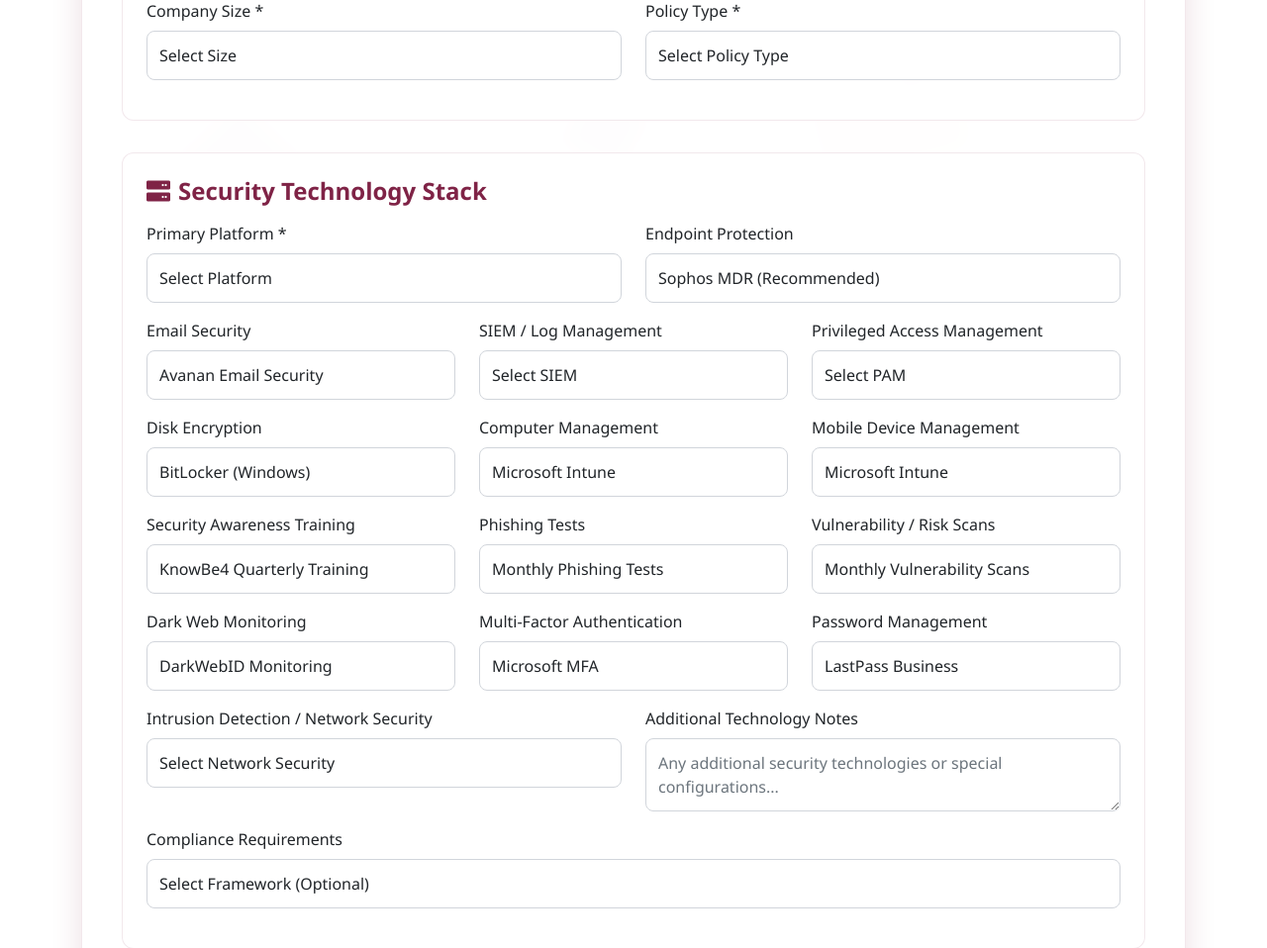
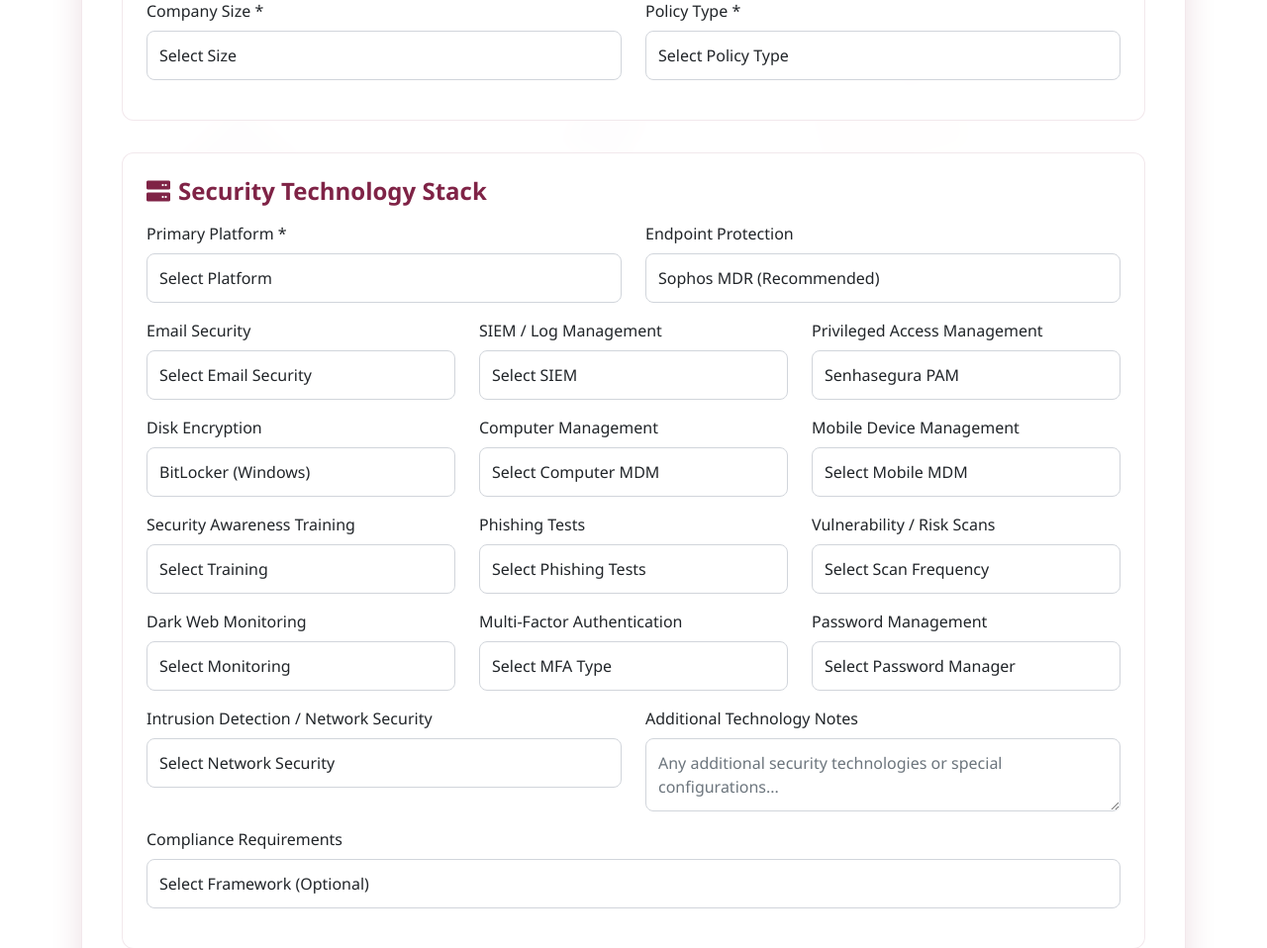
Before and after one commit to Christi-CrimsonIT/crimson-policy-generator, a Flask app: page / in a window 1280 px wide. Shown: the part 464-1422 px from the top of the page at 99% size. Run offline with Flask 3, Linux system fonts and the light colour scheme.

Commit message:
Update index.html
Updated default options.

```diff
--- a/templates/index.html
+++ b/templates/index.html
@@ -656,7 +656,7 @@
                             <label for="email_security" class="form-label">Email Security</label>
                             <select class="form-select" id="email_security" name="email_security">
                                 <option value="">Select Email Security</option>
-                                <option value="Avanan Email Security" selected>Avanan Email Security</option>
+                                <option value="Avanan Email Security">Avanan Email Security</option>
                                 <option value="Microsoft Defender">Microsoft Defender</option>
                                 <option value="Other Email Security">Other Solution</option>
                                 <option value="None">None</option>
@@ -675,7 +675,7 @@
                             <label for="pam_solution" class="form-label">Privileged Access Management</label>
                             <select class="form-select" id="pam_solution" name="pam_solution">
                                 <option value="">Select PAM</option>
-                                <option value="Senhasegura PAM">Senhasegura PAM</option>
+                                <option value="Senhasegura PAM" selected>Senhasegura PAM</option>
                                 <option value="Other PAM">Other PAM Solution</option>
                                 <option value="None">None</option>
                             </select>
@@ -699,7 +699,7 @@
                             <label for="mdm_computers" class="form-label">Computer Management</label>
                             <select class="form-select" id="mdm_computers" name="mdm_computers">
                                 <option value="">Select Computer MDM</option>
-                                <option value="Microsoft Intune" selected>Microsoft Intune</option>
+                                <option value="Microsoft Intune">Microsoft Intune</option>
                                 <option value="Other MDM">Other MDM Solution</option>
                                 <option value="None">None</option>
                             </select>
@@ -708,7 +708,7 @@
                             <label for="mdm_mobile" class="form-label">Mobile Device Management</label>
                             <select class="form-select" id="mdm_mobile" name="mdm_mobile">
                                 <option value="">Select Mobile MDM</option>
-                                <option value="Microsoft Intune" selected>Microsoft Intune</option>
+                                <option value="Microsoft Intune">Microsoft Intune</option>
                                 <option value="Other MDM">Other MDM Solution</option>
                                 <option value="None">None</option>
                             </select>
@@ -722,7 +722,7 @@
                             <select class="form-select" id="security_training" name="security_training">
                                 <option value="">Select Training</option>
                                 <option value="KnowBe4 Monthly Training">KnowBe4 Monthly Training</option>
-                                <option value="KnowBe4 Quarterly Training" selected>KnowBe4 Quarterly Training</option>
+                                <option value="KnowBe4 Quarterly Training">KnowBe4 Quarterly Training</option>
                                 <option value="Other Training">Other Training Solution</option>
                                 <option value="None">None</option>
                             </select>
@@ -731,7 +731,7 @@
                             <label for="phishing_tests" class="form-label">Phishing Tests</label>
                             <select class="form-select" id="phishing_tests" name="phishing_tests">
                                 <option value="">Select Phishing Tests</option>
-                                <option value="Monthly Phishing Tests" selected>Monthly Phishing Tests</option>
+                                <option value="Monthly Phishing Tests">Monthly Phishing Tests</option>
                                 <option value="Quarterly Phishing Tests">Quarterly Phishing Tests</option>
                                 <option value="Ad-hoc Testing">Ad-hoc Testing</option>
                                 <option value="None">None</option>
@@ -741,7 +741,7 @@
                             <label for="vulnerability_scans" class="form-label">Vulnerability / Risk Scans</label>
                             <select class="form-select" id="vulnerability_scans" name="vulnerability_scans">
                                 <option value="">Select Scan Frequency</option>
-                                <option value="Monthly Vulnerability Scans" selected>Monthly Vulnerability Scans</option>
+                                <option value="Monthly Vulnerability Scans">Monthly Vulnerability Scans</option>
                                 <option value="Quarterly Vulnerability Scans">Quarterly Vulnerability Scans</option>
                                 <option value="Annual Scans">Annual Scans</option>
                                 <option value="None">None</option>
@@ -755,7 +755,7 @@
                             <label for="dark_web_monitoring" class="form-label">Dark Web Monitoring</label>
                             <select class="form-select" id="dark_web_monitoring" name="dark_web_monitoring">
                                 <option value="">Select Monitoring</option>
-                                <option value="DarkWebID Monitoring" selected>DarkWebID Monitoring</option>
+                                <option value="DarkWebID Monitoring">DarkWebID Monitoring</option>
                                 <option value="Other Dark Web Monitoring">Other Dark Web Monitoring</option>
                                 <option value="None">None</option>
                             </select>
@@ -764,7 +764,7 @@
                             <label for="mfa_solution" class="form-label">Multi-Factor Authentication</label>
                             <select class="form-select" id="mfa_solution" name="mfa_solution">
                                 <option value="">Select MFA Type</option>
-                                <option value="Microsoft MFA" selected>Microsoft MFA</option>
+                                <option value="Microsoft MFA">Microsoft MFA</option>
                                 <option value="Duo Security">Duo Security</option>
                                 <option value="Other MFA">Other MFA Solution</option>
                                 <option value="None">None</option>
@@ -774,7 +774,7 @@
                             <label for="password_manager" class="form-label">Password Management</label>
                             <select class="form-select" id="password_manager" name="password_manager">
                                 <option value="">Select Password Manager</option>
-                                <option value="LastPass Business" selected>LastPass Business</option>
+                                <option value="LastPass Business">LastPass Business</option>
                                 <option value="Other Password Manager">Other Password Manager</option>
                                 <option value="None">None</option>
                             </select>
```
